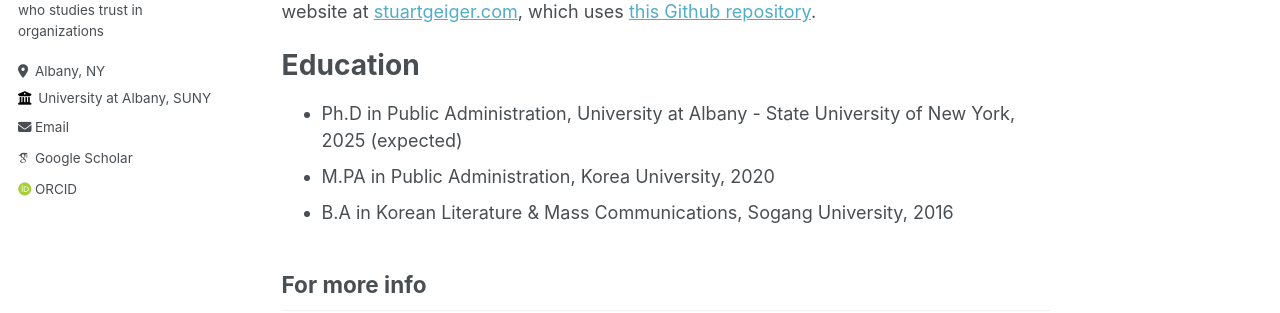
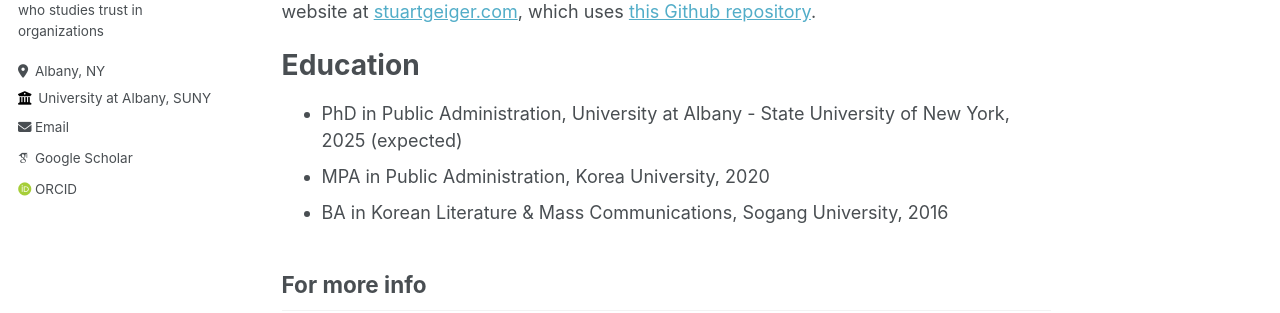
Before and after one commit to youjung-song/Youjung-song.github.io, a Jekyll site: the page built from _pages/about.md, in a window 1280 px wide and 1191 px high. Shown: the part 393-706 px from the top of the window. Built offline with Jekyll 4.4.1, drawn with Linux system fonts in a browser that asks for light colours; some web fonts are replaced.

Commit message:
Update about.md

```diff
--- a/_pages/about.md
+++ b/_pages/about.md
@@ -11,9 +11,9 @@ This is the front page of a website that is powered by the [Academic Pages templ
 
 Education
 ======
-* Ph.D in Public Administration, University at Albany - State University of New York, 2025 (expected)
-* M.PA in Public Administration, Korea University, 2020
-* B.A in Korean Literature & Mass Communications, Sogang University, 2016
+* PhD in Public Administration, University at Albany - State University of New York, 2025 (expected)
+* MPA in Public Administration, Korea University, 2020
+* BA in Korean Literature & Mass Communications, Sogang University, 2016
 
 For more info
 ------
```
